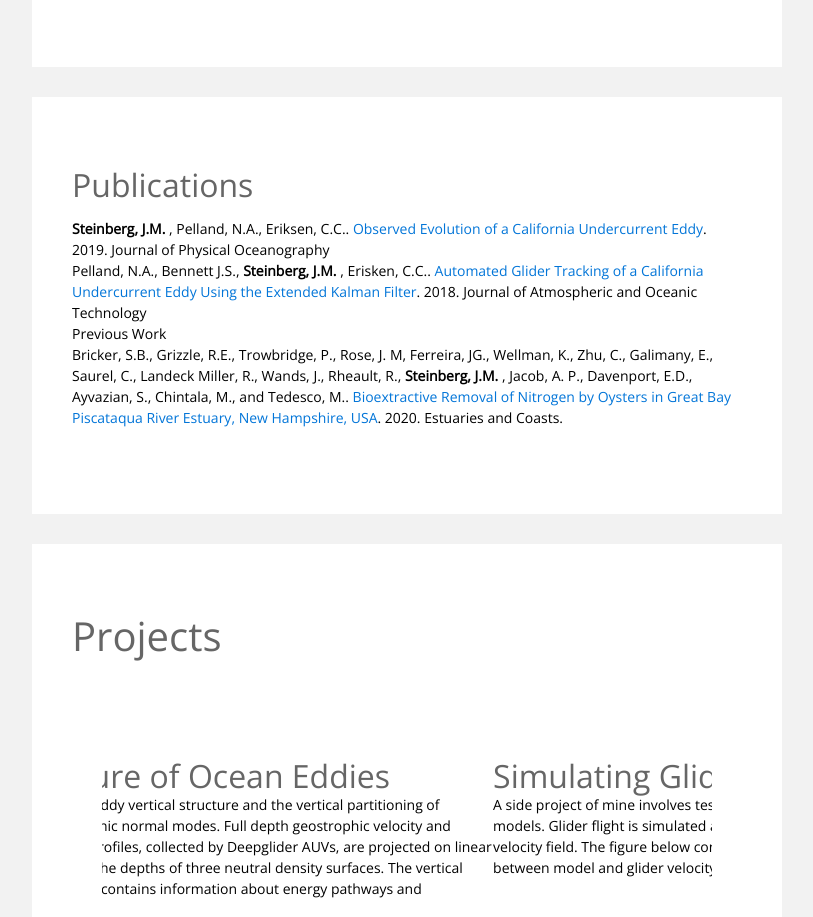
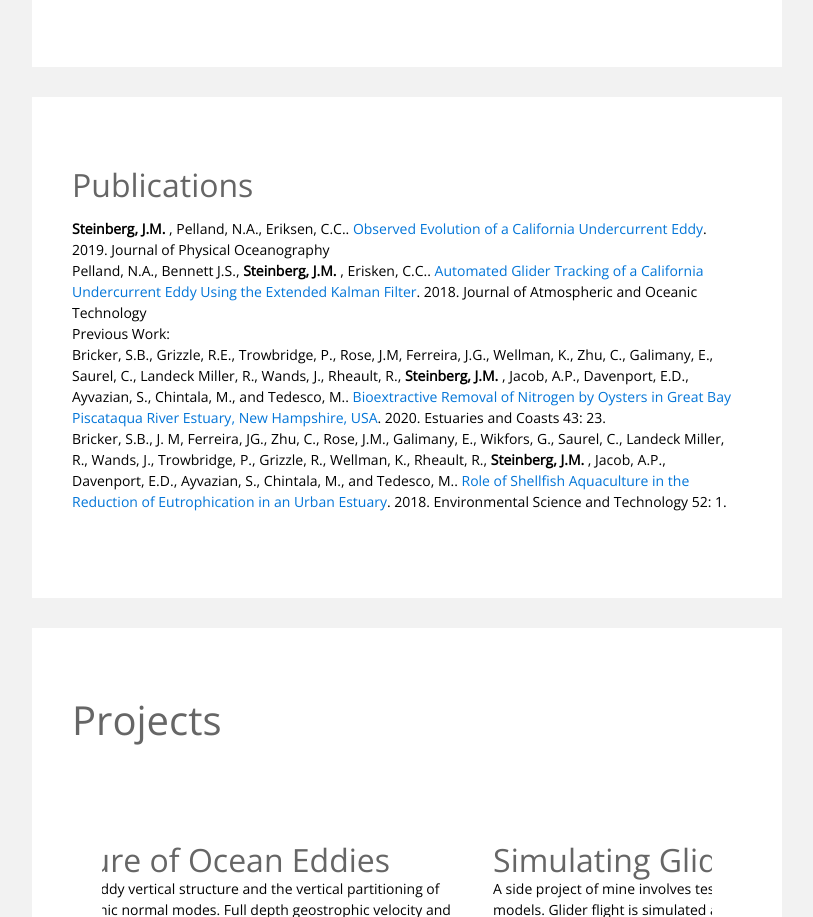
Before and after one commit to jakesteinberg/jakesteinberg_old_site, a plain HTML site: page index.html in a window 1280 px wide. Shown: the part 2312-3229 px from the top of the page, without its empty margins (233-1046 px from the left). Drawn offline with nearby package versions, Linux system fonts and the light colour scheme.

Commit message:
Update index.html

```diff
--- a/index.html
+++ b/index.html
@@ -139,10 +139,14 @@ http://www.templatemo.com/tm-481-elevate
 														Pelland, N.A., Bennett J.S., <b>Steinberg, J.M. </b>, Erisken, C.C.. <a href="https://journals.ametsoc.org/doi/full/10.1175/JTECH-D-18-0126.1">Automated Glider Tracking of a California Undercurrent Eddy Using the Extended Kalman Filter</a>. 2018. Journal of Atmospheric and Oceanic Technology
 													</li>
 												</ul>
-												Previous Work
+
+												Previous Work:
 												<ul  style="list-style-type:none">
 													<li>
-														Bricker, S.B., Grizzle, R.E., Trowbridge, P., Rose, J. M, Ferreira, JG., Wellman, K., Zhu, C., Galimany, E., Saurel, C., Landeck Miller, R., Wands, J., Rheault, R., <b>Steinberg, J.M. </b>, Jacob, A. P., Davenport, E.D., Ayvazian, S., Chintala, M., and Tedesco, M.. <a href="https://doi.org/10.1007/s12237-019-00661-8">Bioextractive Removal of Nitrogen by Oysters in Great Bay Piscataqua River Estuary, New Hampshire, USA</a>. 2020. Estuaries and Coasts.
+														Bricker, S.B., Grizzle, R.E., Trowbridge, P., Rose, J.M, Ferreira, J.G., Wellman, K., Zhu, C., Galimany, E., Saurel, C., Landeck Miller, R., Wands, J., Rheault, R., <b>Steinberg, J.M. </b>, Jacob, A.P., Davenport, E.D., Ayvazian, S., Chintala, M., and Tedesco, M.. <a href="https://doi.org/10.1007/s12237-019-00661-8">Bioextractive Removal of Nitrogen by Oysters in Great Bay Piscataqua River Estuary, New Hampshire, USA</a>. 2020. Estuaries and Coasts 43: 23.
+													</li>
+													<li>
+														Bricker, S.B., J. M, Ferreira, JG., Zhu, C., Rose, J.M., Galimany, E., Wikfors, G., Saurel, C., Landeck Miller, R., Wands, J., Trowbridge, P., Grizzle, R., Wellman, K., Rheault, R., <b>Steinberg, J.M. </b>, Jacob, A.P., Davenport, E.D., Ayvazian, S., Chintala, M., and Tedesco, M.. <a href="https://doi.org/10.1021/acs.est.7b03970">Role of Shellfish Aquaculture in the Reduction of Eutrophication in an Urban Estuary</a>. 2018. Environmental Science and Technology 52: 1.
 													</li>
 												</ul>
 											</p>
```
